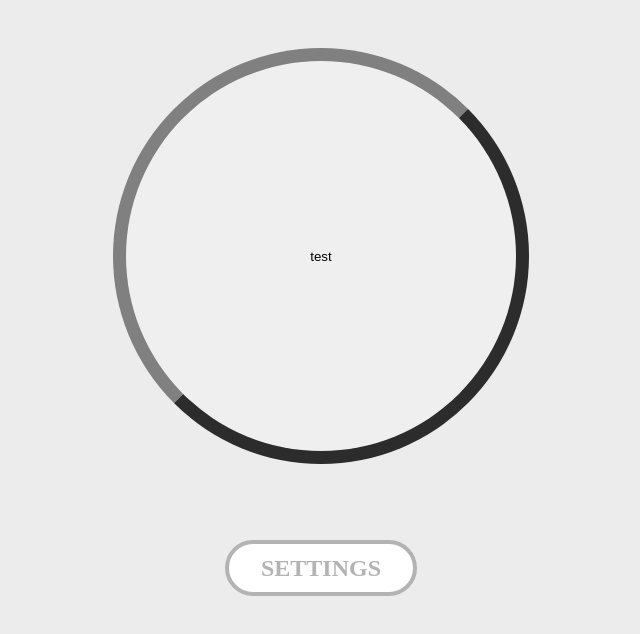
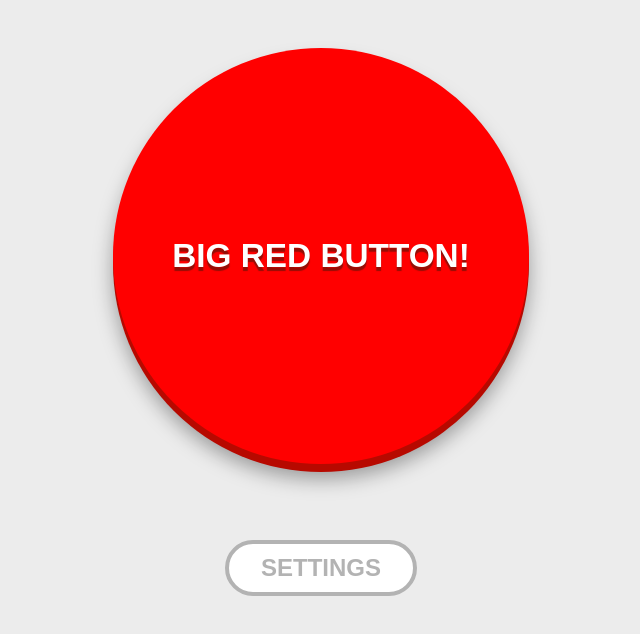
Before and after one commit to cookieMonsterDev/dummy-buttons, a React (Create React App) app: page / in a window 1280 px wide. Shown: the top 634 px of the page, without its empty margins (319-959 px from the left). Built offline with nearby package versions, Linux system fonts and the light colour scheme.

Commit message:
feat: style default button state

```diff
--- a/src/components/buttons/button.tsx
+++ b/src/components/buttons/button.tsx
@@ -13,15 +13,30 @@ const Container = styled.div`
 `;
 
 const MainButton = styled.button`
+
+  -webkit-user-select: none;
+
   width: 100%;
   height: 100%;
   justify-content: center;
   align-Items: center;
+  cursor: pointer;
 
   border-radius: 50%;
-  border-style: outset;
-  border-color: #808080;
-  border-width: 1em;
+  border: none;
+  background-color: red;
+  box-shadow: 0 8px 0 rgb(183,9,0),
+  0 15px 20px rgba(0,0,0,.35);
+`
+
+const ButtonText = styled.span`
+  color: #FFFFFF;
+  text-transform: uppercase;
+  text-align: center;
+  text-shadow: 0 4px 1px rgba(122,17,8,.8);
+  font-family: Avenir, Arial, sans-serif;
+  font-weight: 900;
+  font-size: 2.5em;
 `
 
 export type ButtonProps = {
@@ -33,7 +48,9 @@ export const Button = (props: ButtonProps) => {
   return (
     <Container>
       <MainButton>
-        <>test</>
+        <ButtonText>
+          big red button!
+        </ButtonText>
       </MainButton>
     </Container>
   );
--- a/src/components/buttons/toggle.tsx
+++ b/src/components/buttons/toggle.tsx
@@ -14,6 +14,7 @@ const Container = styled.div`
   align-items: center;
   justify-content: space-between;
   color: ${props => props.theme.textColorPrimary};
+  font-family: Avenir, Arial, sans-serif;
   font-size: 1.4em;
   font-weight: 600;
 `
--- a/src/components/settings/settings.tsx
+++ b/src/components/settings/settings.tsx
@@ -43,6 +43,7 @@ const SettingsButtonSpan = styled.span`
   display: flex;
   align-items: center;
   justify-content: center;
+  font-family: Avenir, Arial, sans-serif;
   font-size: 1.5em;
   font-weight: 600;
   border-style: solid;
@@ -90,7 +91,7 @@ export const SettingsMenu = (props: SettingsProps) => {
             toggleId={"1"}
             onChange={() => {props.handleTheme?.()}}/>
           <Toggle
-            toggleText={"Disable main button"}
+            toggleText={"Disable button"}
             toggleId={"2"}
             onChange={() => {}}/>
           <Toggle
```
